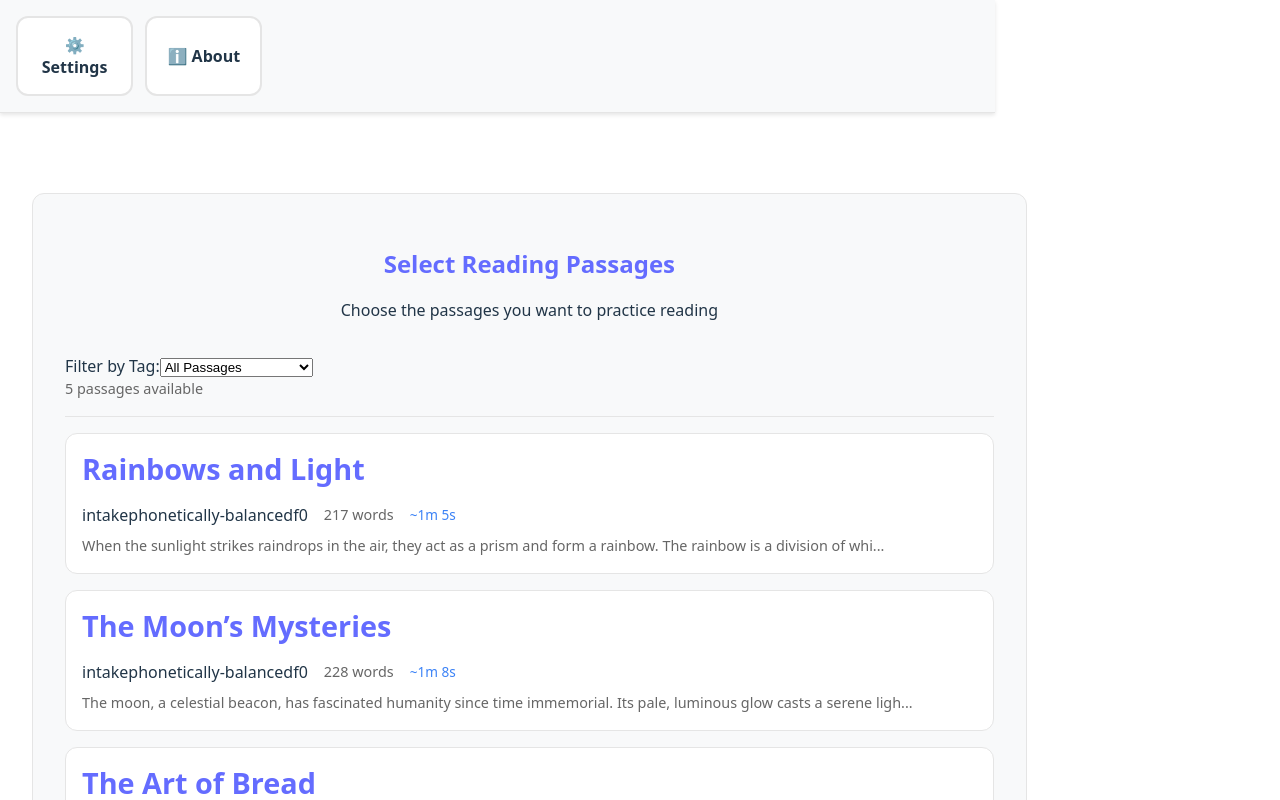
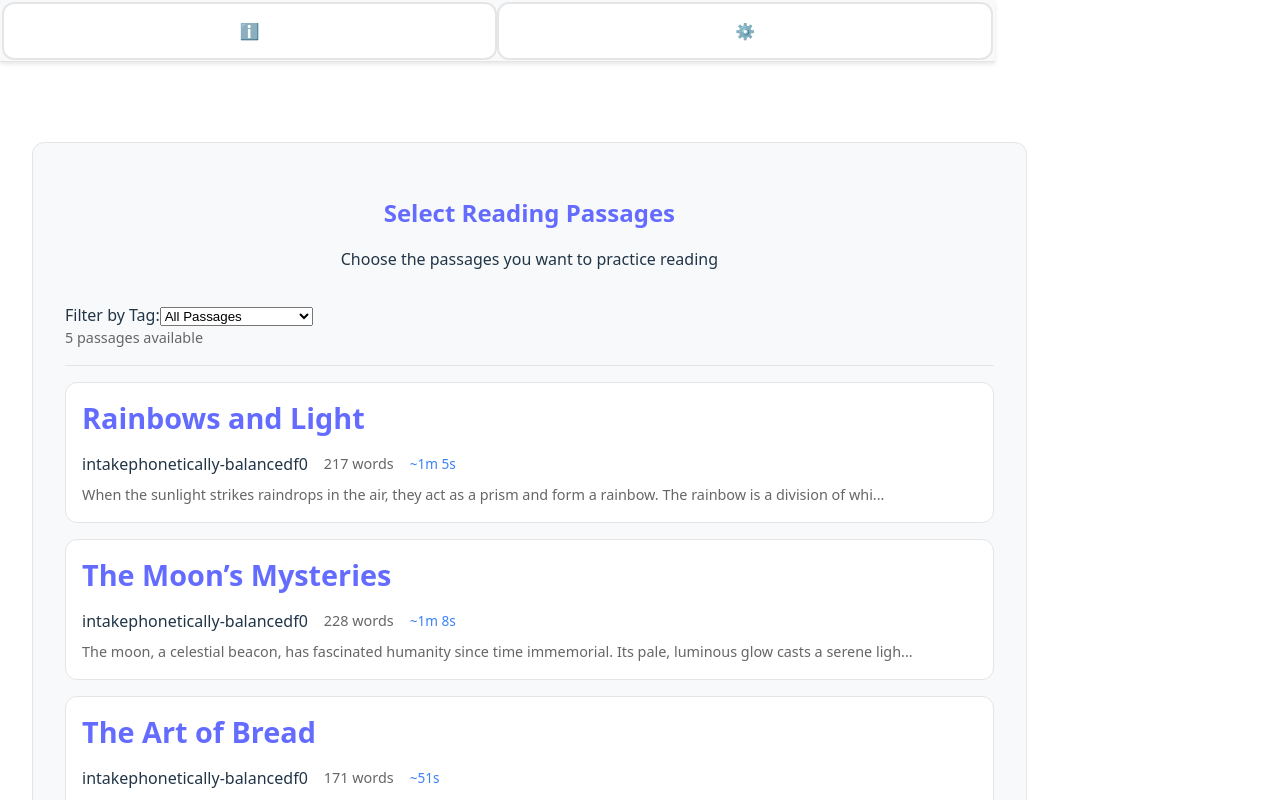
Before and after one commit to dnslp/reading-passage, a React (Vite) app: page / in a window 1280 px wide. Shown: the top 800 px of the page. Built offline with nearby package versions, Linux system fonts and the light colour scheme.

Commit message:
change settings and about

```diff
--- a/src/App.css
+++ b/src/App.css
@@ -45,7 +45,7 @@
   display: flex;
   justify-content: space-between;
   align-items: center;
-  padding: 1rem;
+  padding: .1rem;
   background-color: var(--background-secondary);
   border-bottom: 1px solid var(--border);
   box-shadow: 0 2px 4px var(--shadow);
@@ -61,7 +61,7 @@
 }
 
 .nav-controls {
-  display: flex;
+  display: contents;
   gap: 0.75rem;
 }
 
@@ -89,7 +89,7 @@
   margin: 0 auto;
   padding: 0;
   width: 100%;
-  padding-top: 4rem;
+  padding-top: .4rem;
 }
 
 .app-intro {
--- a/src/App.jsx
+++ b/src/App.jsx
@@ -17,7 +17,7 @@ function AppContent() {
     window.location.reload();
   };
 
-  if (currentSession ) {
+  if (currentSession) {
     // Session is active, show reading interface
     return (
       <>
@@ -36,21 +36,22 @@ function AppContent() {
       <nav className="navbar">
         <div className="nav-controls">
           <button
+            onClick={() => setShowAbout(true)}
+            className="nav-btn about-btn"
+            title="About this app"
+            aria-label="Show information about this application"
+          >
+            ℹ️
+          </button>
+          <button
             onClick={() => setShowSettings(true)}
             className="nav-btn settings-btn"
             title="Display Settings"
             aria-label="Open display settings"
           >
-            ⚙️ Settings
+            ⚙️
           </button>
-          <button
-            onClick={() => setShowAbout(true)}
-            className="nav-btn about-btn"
-            title="About this app"
-            aria-label="Show information about this application"
-          >
-            ℹ️ About
-          </button>
+
         </div>
       </nav>
 
```
